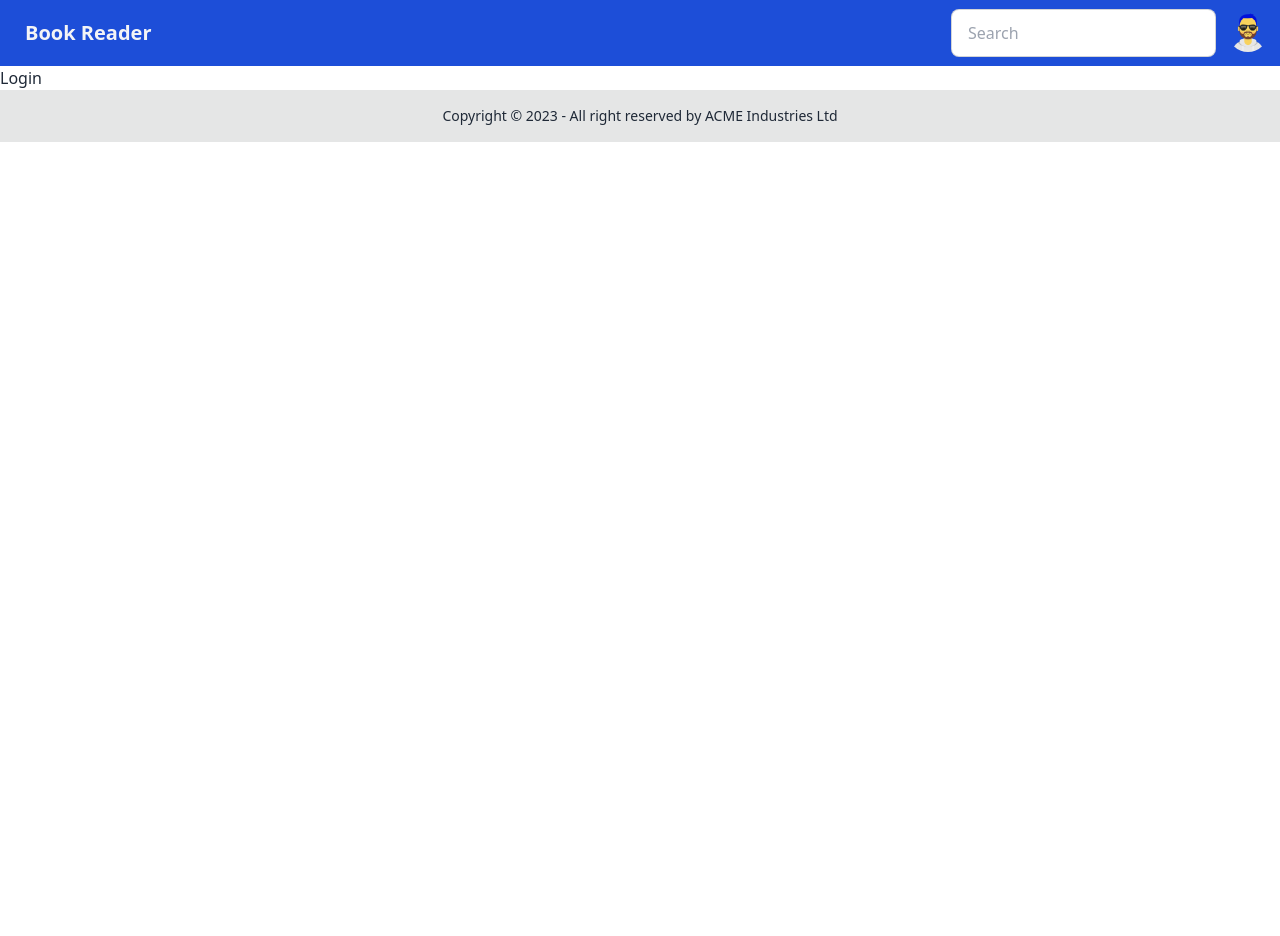
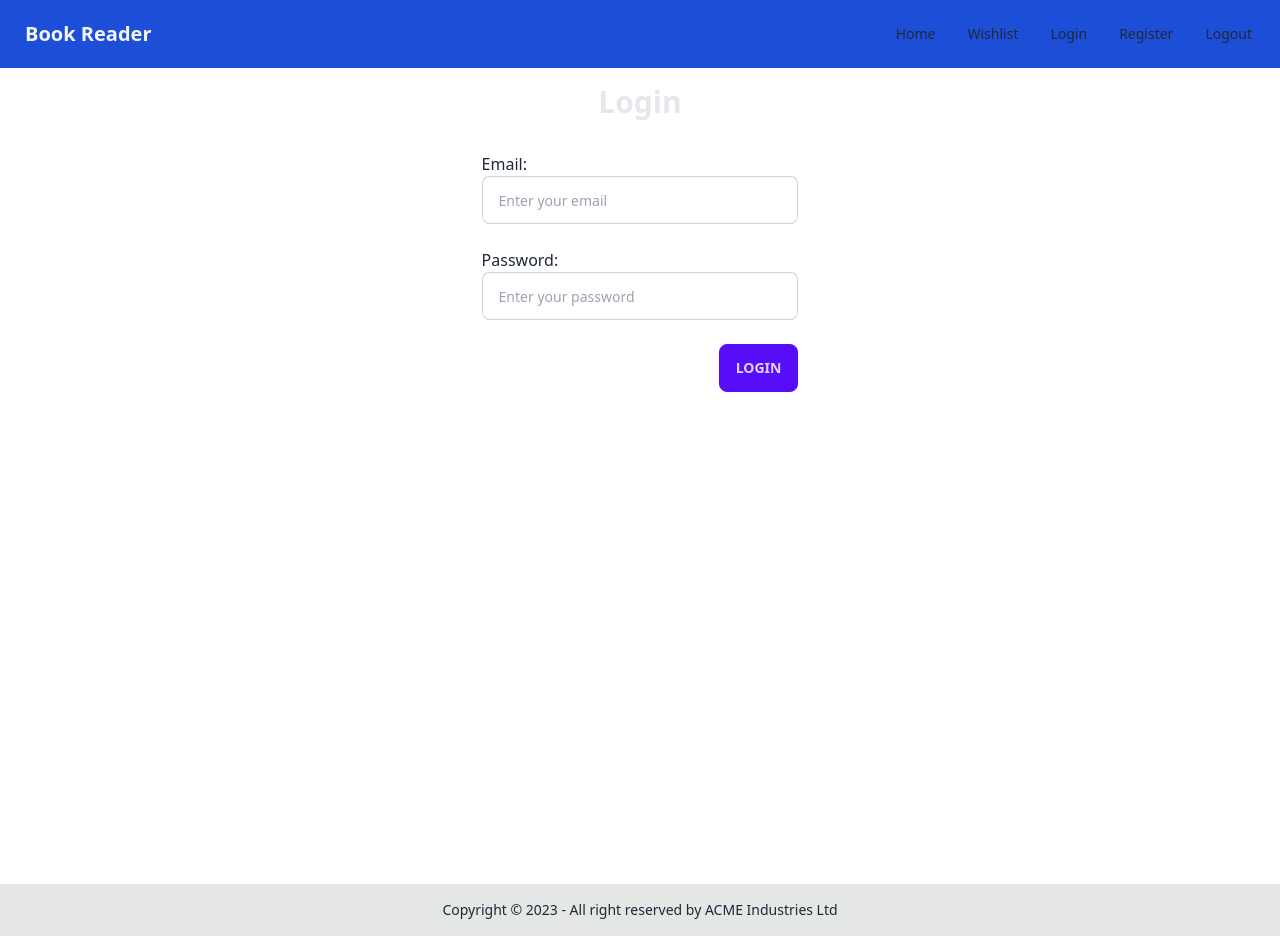
Before and after one commit to Mostakimul/bookManagement-frontend, a React (Vite) app: page /login in a window 1280 px wide. Before the commit the page ends 800 px from the top, so only its background shows below. Built offline with nearby package versions, Linux system fonts and the light colour scheme.

Commit message:
feat: login page error and redirect

```diff
--- a/package.json
+++ b/package.json
@@ -13,8 +13,10 @@
     "@reduxjs/toolkit": "^1.9.5",
     "react": "^18.2.0",
     "react-dom": "^18.2.0",
+    "react-hook-form": "^7.45.4",
     "react-redux": "^8.1.2",
-    "react-router-dom": "^6.15.0"
+    "react-router-dom": "^6.15.0",
+    "react-toastify": "^9.1.3"
   },
   "devDependencies": {
     "@types/react": "^18.2.15",
--- a/src/App.tsx
+++ b/src/App.tsx
@@ -1,9 +1,11 @@
+import { ToastContainer } from 'react-toastify';
 import MainLayout from './layout/MainLayout';
 
 function App() {
   return (
     <div>
       <MainLayout />
+      <ToastContainer />
     </div>
   );
 }
--- a/src/layout/Navbar.tsx
+++ b/src/layout/Navbar.tsx
@@ -1,5 +1,4 @@
 import { Link } from 'react-router-dom';
-import Avatar from '../assets/avataaars.png';
 
 const Navbar = () => {
   return (
@@ -10,25 +9,7 @@ const Navbar = () => {
         </a>
       </div>
       <div className="flex-none gap-2">
-        {/* Search bar */}
-        <div className="form-control">
-          <input
-            type="text"
-            placeholder="Search"
-            className="input input-bordered w-24 md:w-auto"
-          />
-        </div>
-        {/* Image with dropdown */}
-        <div className="dropdown dropdown-end">
-          <label tabIndex={0} className="btn btn-ghost btn-circle avatar">
-            <div className="w-10 rounded-full">
-              <img src={Avatar} />
-            </div>
-          </label>
-          <ul
-            tabIndex={0}
-            className="menu menu-sm dropdown-content mt-3 z-[1] p-2 shadow bg-base-100 rounded-box w-52"
-          >
+        <ul className="menu menu-horizontal px-1">
           <li>
             <Link to="/">Home</Link>
           </li>
@@ -47,7 +28,6 @@ const Navbar = () => {
         </ul>
       </div>
     </div>
-    </div>
   );
 };
 
--- a/src/main.tsx
+++ b/src/main.tsx
@@ -2,6 +2,7 @@ import React from 'react';
 import ReactDOM from 'react-dom/client';
 import { Provider } from 'react-redux';
 import { RouterProvider } from 'react-router-dom';
+import 'react-toastify/dist/ReactToastify.css';
 import './index.css';
 import { store } from './redux/store.ts';
 import routes from './routes/routes.tsx';
--- a/src/pages/Login.tsx
+++ b/src/pages/Login.tsx
@@ -1,5 +1,100 @@
+import { useEffect } from 'react';
+import { useForm } from 'react-hook-form';
+import { useNavigate } from 'react-router-dom';
+import { toast } from 'react-toastify';
+import { useLoginMutation } from '../redux/features/auth/authApi';
+
+type FormData = {
+  email: string;
+  password: string;
+};
+
 const Login = () => {
-  return <div>Login</div>;
+  const [
+    login,
+    { data: responseData, isLoading, error: responseError, isError },
+  ] = useLoginMutation();
+
+  const navigate = useNavigate();
+
+  useEffect(() => {
+    if (responseData?.data?.accessToken) {
+      navigate('/');
+    }
+    if (isError && responseError) {
+      toast.error(responseError?.data?.message, {
+        position: toast.POSITION.TOP_RIGHT,
+      });
+    }
+  }, [
+    isError,
+    navigate,
+    responseData?.data?.accessToken,
+    responseError,
+    responseError?.data?.message,
+  ]);
+
+  // hook form
+  const {
+    register,
+    handleSubmit,
+    formState: { errors },
+  } = useForm<FormData>();
+  const onSubmit = handleSubmit((data) => {
+    login(data);
+  });
+
+  return (
+    <div className="container relative min-h-screen">
+      <main className="relative z-20 max-w-3xl mx-auto rounded-lg xl:max-w-none">
+        <h1 className="mt-4 mb-8 text-3xl font-bold text-center text-gray-200">
+          Login
+        </h1>
+
+        <div className="justify-center mb-10 space-y-2 md:flex md:space-y-0">
+          <form className="space-y-6" onSubmit={onSubmit}>
+            <div className="">
+              <label>Email: </label>
+              <input
+                {...register('email', { required: true })}
+                aria-invalid={errors.email ? 'true' : 'false'}
+                type="text"
+                placeholder="Enter your email"
+                className="input input-bordered input-md w-full max-w-xs"
+              />
+              {errors.email?.type === 'required' && (
+                <p role="alert">Email is required</p>
+              )}
+            </div>
+
+            <div className="">
+              <label>Password: </label>
+              <input
+                {...register('password', { required: true })}
+                aria-invalid={errors.password ? 'true' : 'false'}
+                type="password"
+                placeholder="Enter your password"
+                className="input input-bordered input-md w-full max-w-xs"
+              />
+              {errors.password?.type === 'required' && (
+                <p role="alert">Password is required</p>
+              )}
+            </div>
+
+            <div className="text-right">
+              <button
+                disabled={isLoading}
+                className="btn btn-primary"
+                type="submit"
+              >
+                Login
+              </button>
+            </div>
+          </form>
+        </div>
+      </main>
+    </div>
+  );
 };
 
 export default Login;
--- /dev/null
+++ b/src/redux/features/auth/authApi.ts
@@ -0,0 +1,38 @@
+import { apiSlice } from '../../api/apiSlice';
+import { userLoggedIn } from './authSlice';
+
+const authApi = apiSlice.injectEndpoints({
+  endpoints: (builder) => ({
+    login: builder.mutation({
+      query: (data) => ({
+        url: '/auth/login',
+        method: 'POST',
+        body: data,
+      }),
+      async onQueryStarted(_, { queryFulfilled, dispatch }) {
+        try {
+          const result = await queryFulfilled;
+
+          localStorage.setItem(
+            'auth',
+            JSON.stringify({
+              accessToken: result.data.data.accessToken,
+              email: result.data.data.email,
+            }),
+          );
+
+          dispatch(
+            userLoggedIn({
+              accessToken: result.data.data.accessToken,
+              email: result.data.data.email,
+            }),
+          );
+        } catch (error) {
+          console.log(error);
+        }
+      },
+    }),
+  }),
+});
+
+export const { useLoginMutation } = authApi;
--- a/src/redux/features/auth/authSlice.ts
+++ b/src/redux/features/auth/authSlice.ts
@@ -4,20 +4,31 @@ export interface AuthState {
   user: {
     email: string | null;
   };
-  token: string | null;
+  accessToken: string | null;
 }
 
 const initialState: AuthState = {
   user: {
     email: null,
   },
-  token: null,
+  accessToken: null,
 };
 
 export const authSlice = createSlice({
   name: 'auth',
   initialState,
-  reducers: {},
+  reducers: {
+    userLoggedIn: (state, action) => {
+      state.accessToken = action.payload.accessToken;
+      state.user.email = action.payload.email;
+    },
+    userLoggedOut: (state) => {
+      state.accessToken = null;
+      state.user.email = null;
+    },
+  },
 });
 
+export const { userLoggedIn, userLoggedOut } = authSlice.actions;
+
 export default authSlice.reducer;
```
Also changed, not shown: 1 other file (tests, documents, lock files or other folders). Lines whose indentation alone changed are shown as unchanged.
